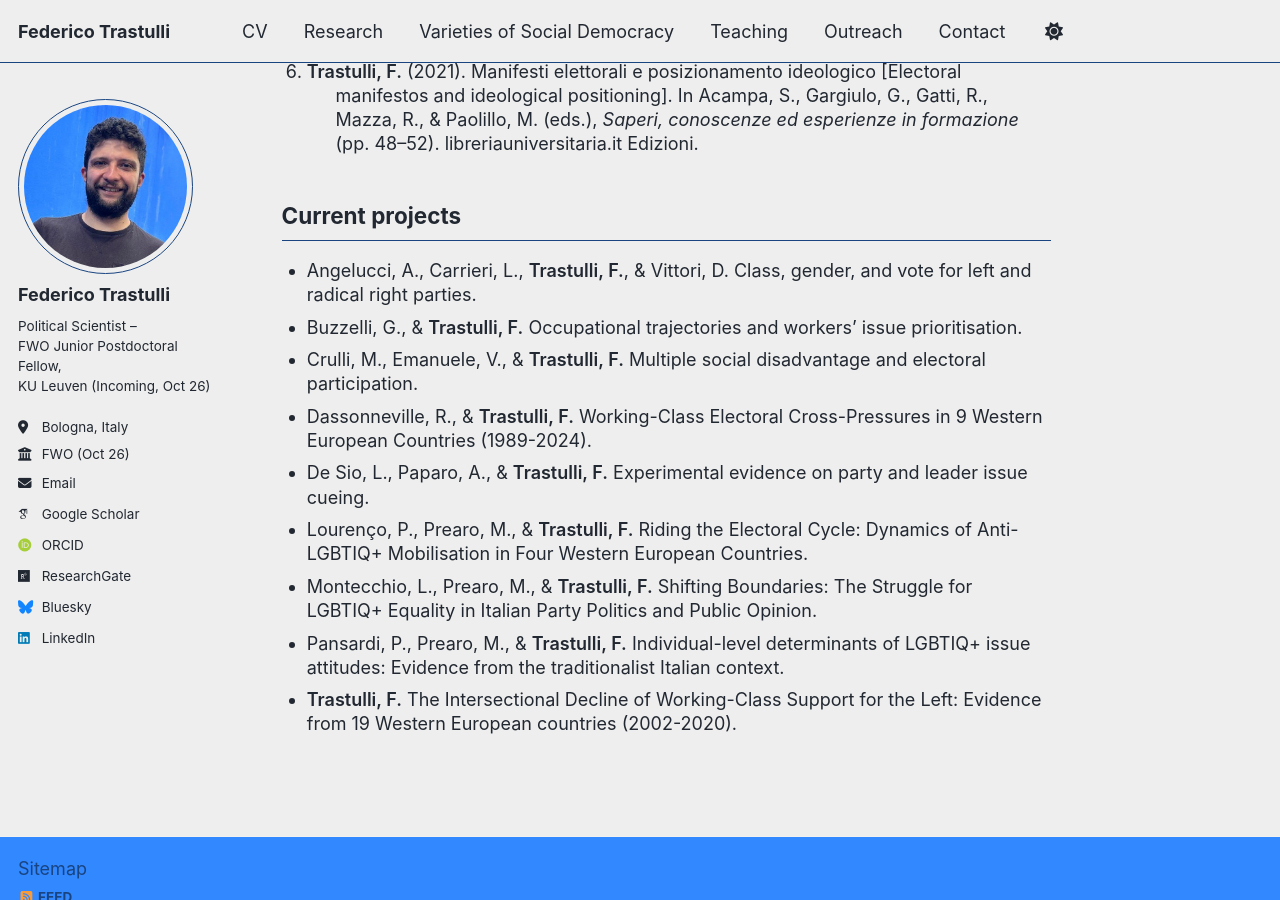
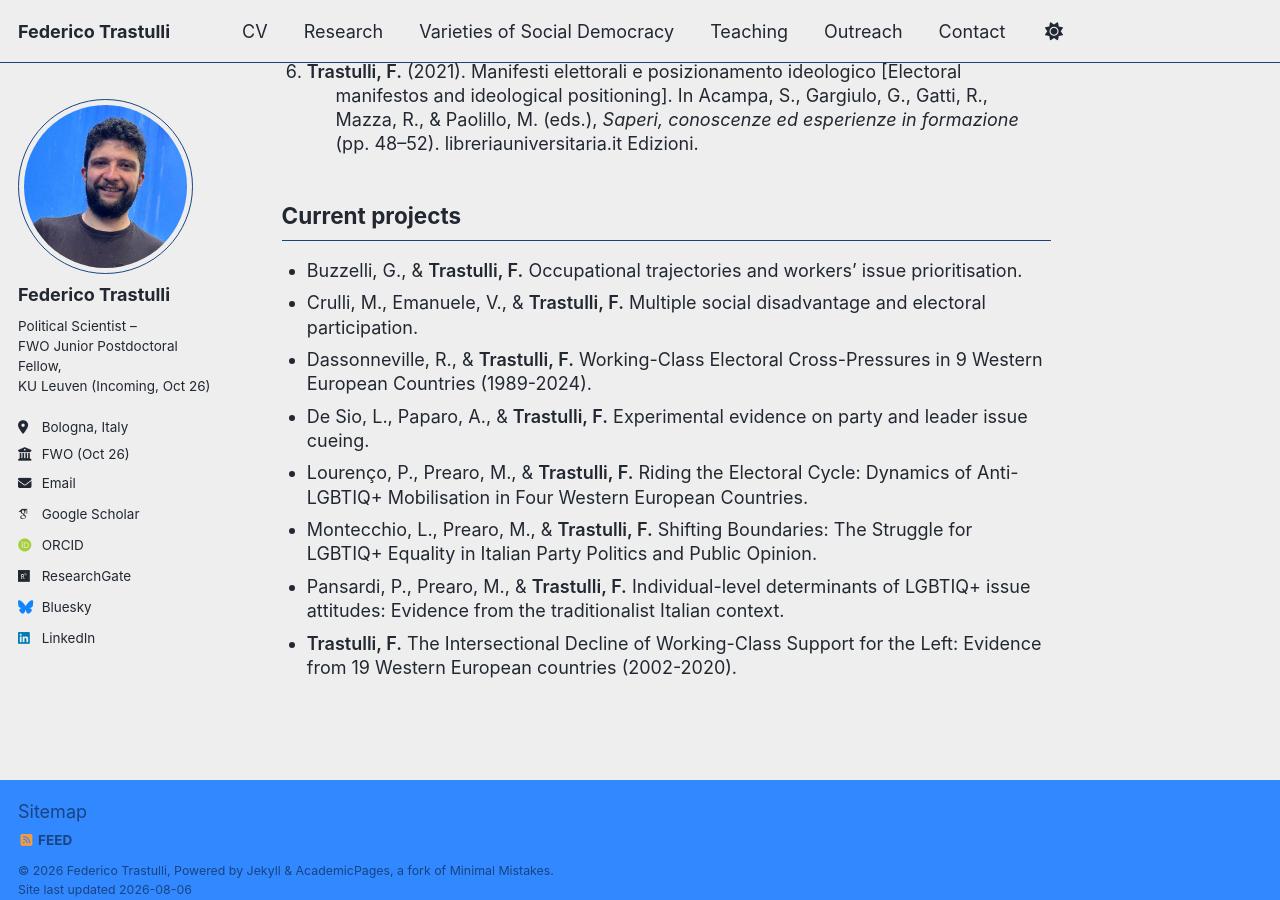
Before and after one commit to federicotrastulli/federicotrastulli.github.io, a Jekyll site: the page built from _pages/research.html, in a window 1280 px wide and 900 px high, scrolled down 2877 px. Built offline with Jekyll 4.4.1, drawn with Linux system fonts in a browser that asks for light colours; some web fonts are replaced; a script bundle is joined from its source files by our own code; library files that are not in the unit come from our copies.

Commit message:
Update research.html

```diff
--- a/_pages/research.html
+++ b/_pages/research.html
@@ -277,7 +277,6 @@ author_profile: true
 
 <h2>Current projects</h2>
 <ul>
-  <li>Angelucci, A., Carrieri, L., <span class="me">Trastulli, F.</span>, & Vittori, D. Class, gender, and vote for left and radical right parties.</li>
   <li>Buzzelli, G., &amp; <span class="me">Trastulli, F.</span> Occupational trajectories and workers’ issue prioritisation.</li>
   <li>Crulli, M., Emanuele, V., &amp; <span class="me">Trastulli, F.</span> Multiple social disadvantage and electoral participation.</li>
   <li>Dassonneville, R., &amp; <span class="me">Trastulli, F.</span> Working-Class Electoral Cross-Pressures in 9 Western European Countries (1989-2024).</li>
```
